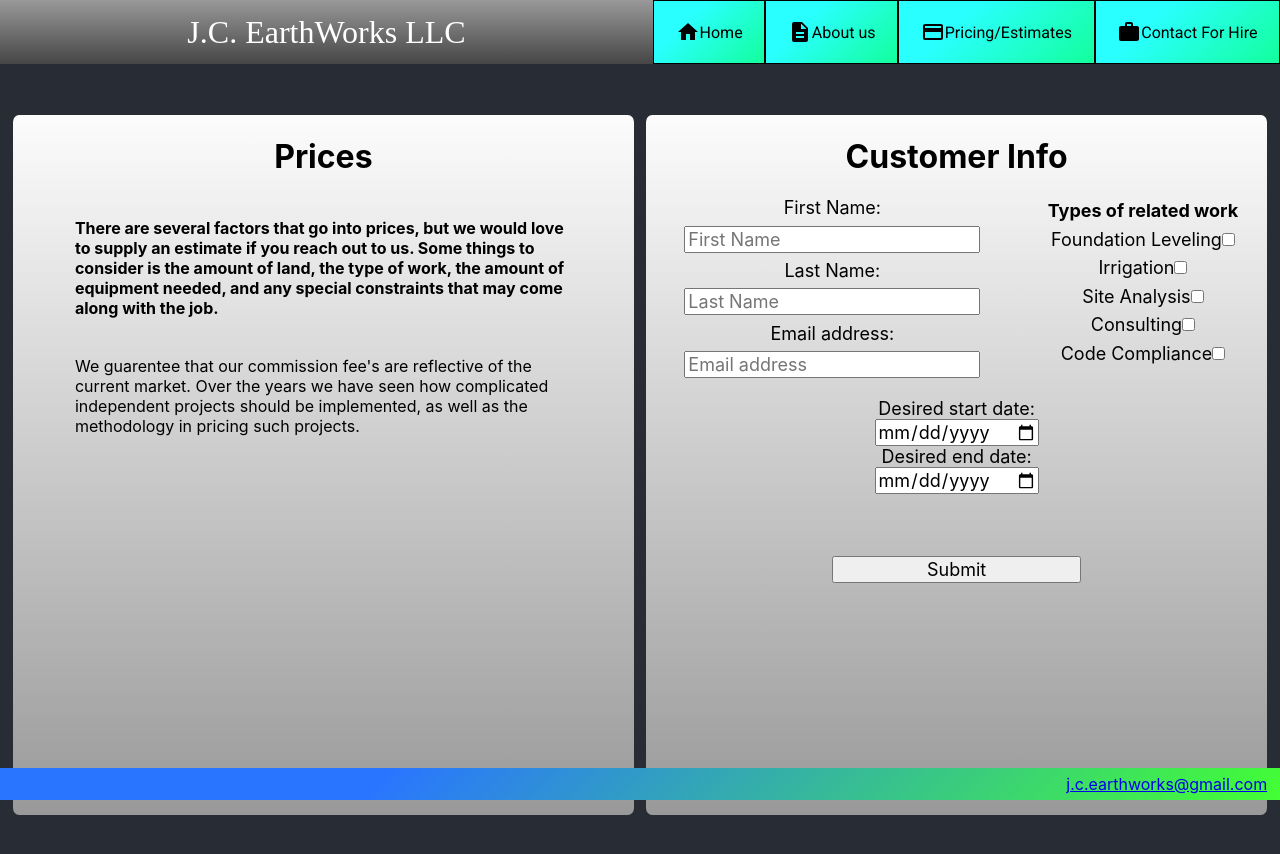
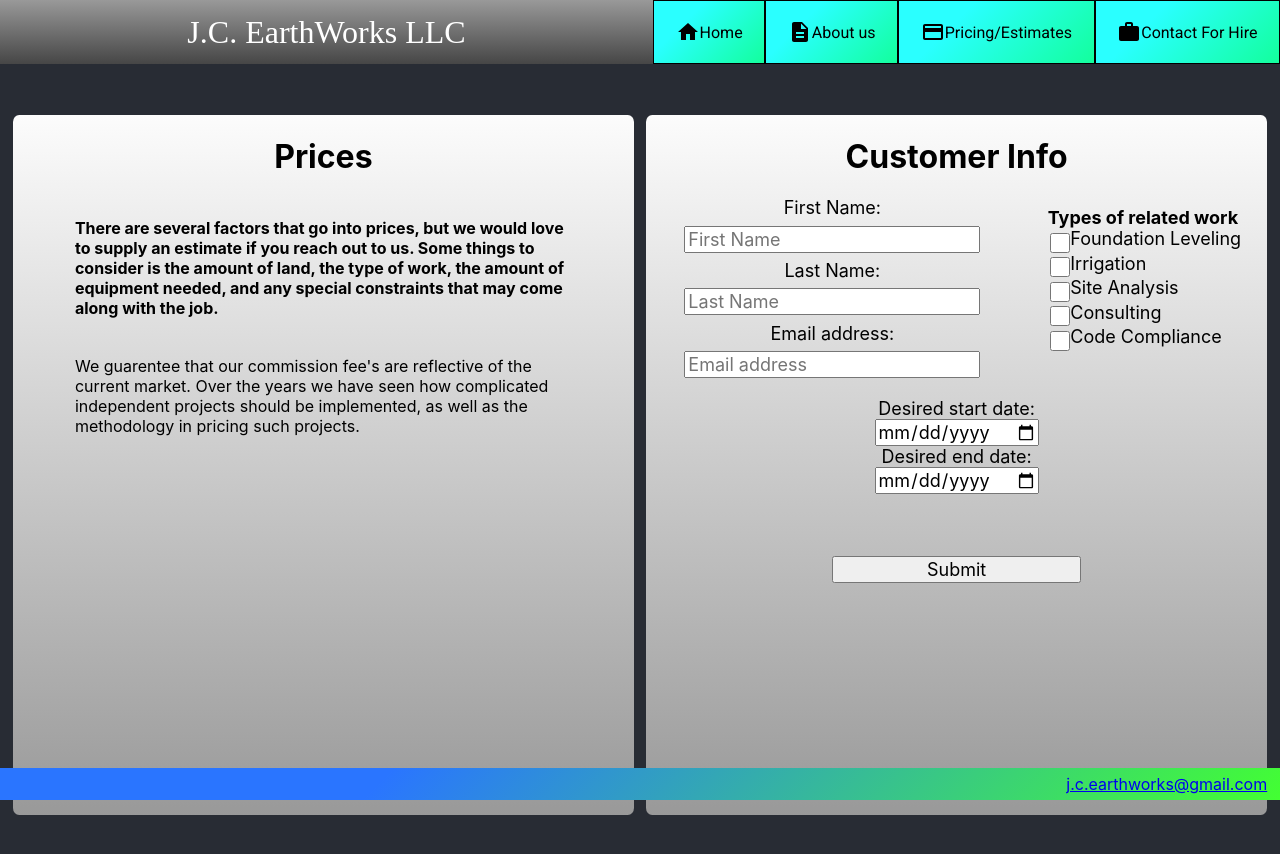
Before and after one commit to Duncan06/EarthWorks_concept, a React (Create React App) app: page / in a window 1280 px wide. Both pictures are taken after a click on the button "Pricing/Estimates". Built offline with nearby package versions, Linux system fonts and the light colour scheme; a web font is replaced by a local one.

Commit message:
Change checkbox order and css.

```diff
--- a/src/components/PageOptions/CustomerValidation.js
+++ b/src/components/PageOptions/CustomerValidation.js
@@ -118,20 +118,20 @@ export default class CustomerValidation extends React.Component {
     }
     if (type === "checkbox") {
       return (
-        <div>
-          <label htmlFor={name}>{placeholderValue}</label>
+        <div className={classes.boxcheckLine}>
           <input
             type="checkbox"
             id={name}
             name={name}
             onChange={this.handleChange}
           />
+          <label htmlFor={name}>{placeholderValue}</label>
         </div>
       );
     }
     if (type === "date") {
       return (
-        <div>
+        <div className={classes.dateLine}>
           <label htmlFor={name}>{placeholderValue}</label>
           <input
             type="date"
--- a/src/components/PageOptions/PricePage.module.css
+++ b/src/components/PageOptions/PricePage.module.css
@@ -68,8 +68,16 @@
 }
 
 .checkboxContainer {
+  display: flex;
+  flex-direction: column;
   flex: 1;
-  margin: -3% 0% 0% 0%;
+  margin: -4% 0% 0% 0%;
+}
+
+.boxcheckLine {
+  display: flex;
+  justify-content: flex-start;
+  margin-left: 10%;
 }
 
 .dateContainer {
@@ -86,18 +94,12 @@
   font-size: small;
 }
 
-.jobOptions {
-  display: flex;
-  flex-direction: column;
-}
-
-.jobOptions > * {
-  margin-top: 3%;
+.boxcheckLine > * {
   cursor: pointer;
 }
 
-.jobOptions > input {
-  margin: -5.5% 0% 0% 15%;
+.boxcheckLine > input {
+  margin: 2% 0% 0% 3%;
   height: 20px;
   width: 20px;
 }
@@ -119,7 +121,6 @@
   align-self: center;
   width: 40%;
 }
-
 
 @media (max-width: 1000px) {
   .mainPriceContainer {
```
